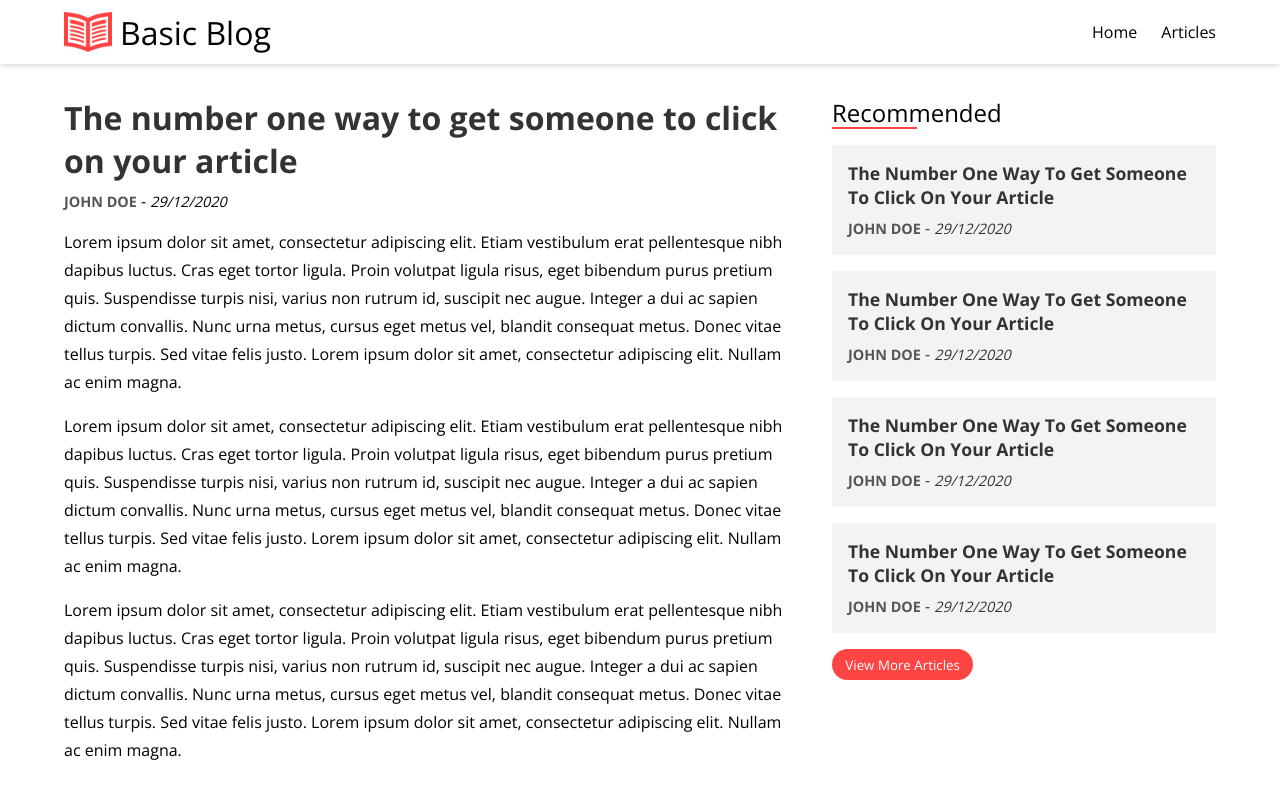
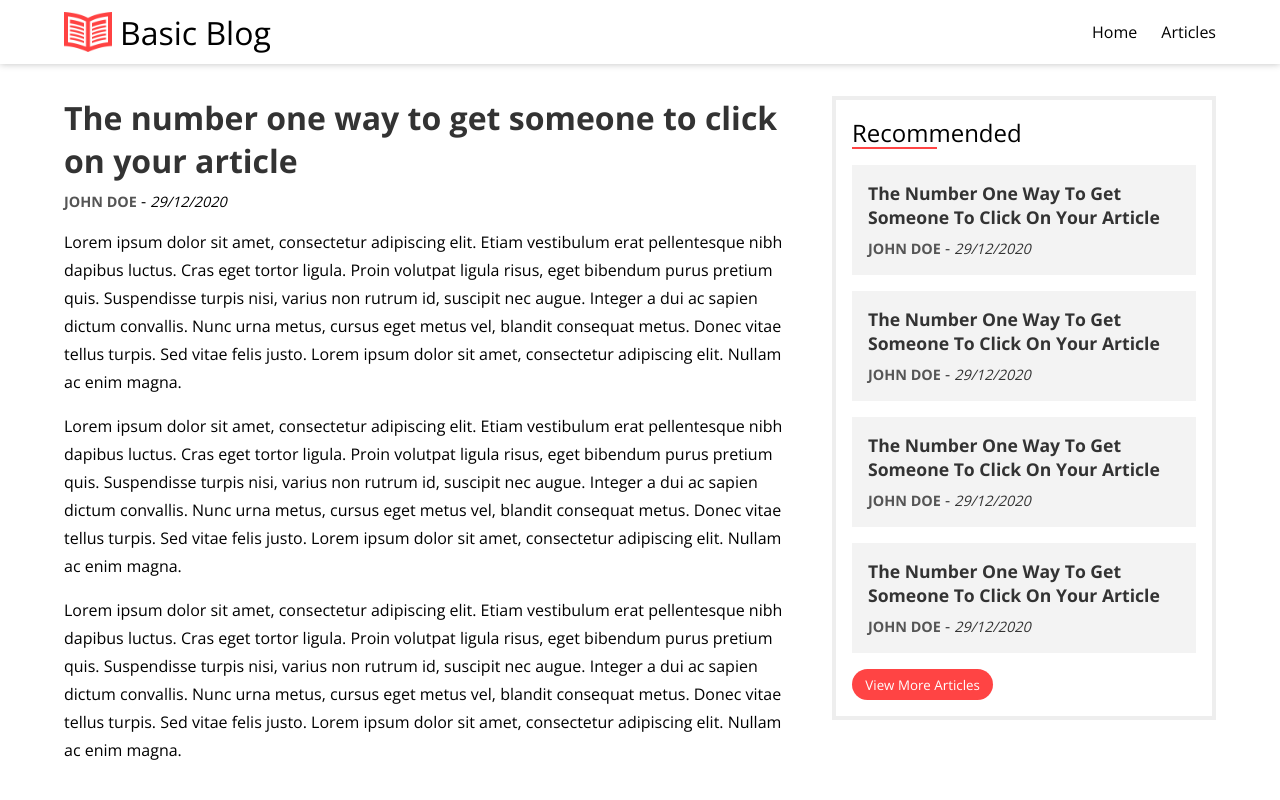
Before and after one commit to nicholas-newman1/basic-blog, a React (Create React App) app: page /articles/0 in a window 1280 px wide. Shown: the top 800 px of the page. Built offline with nearby package versions, Linux system fonts and the light colour scheme.

Commit message:
changed some styles

```diff
--- a/src/pages/ArticlePage/articlePage.css
+++ b/src/pages/ArticlePage/articlePage.css
@@ -38,7 +38,7 @@
   margin-bottom: 1rem;
 }
 
-@media (min-width: 1100px) {
+@media (min-width: 1150px) {
   .article-page {
     display: flex;
   }
@@ -48,9 +48,10 @@
   }
 
   .article-page__aside {
+    align-self: flex-start;
     margin: 0;
-    padding: 0;
-    border: none;
+    padding: 1rem;
+    border: 4px solid #eee;
     margin-left: 3rem;
   }
 }
```
